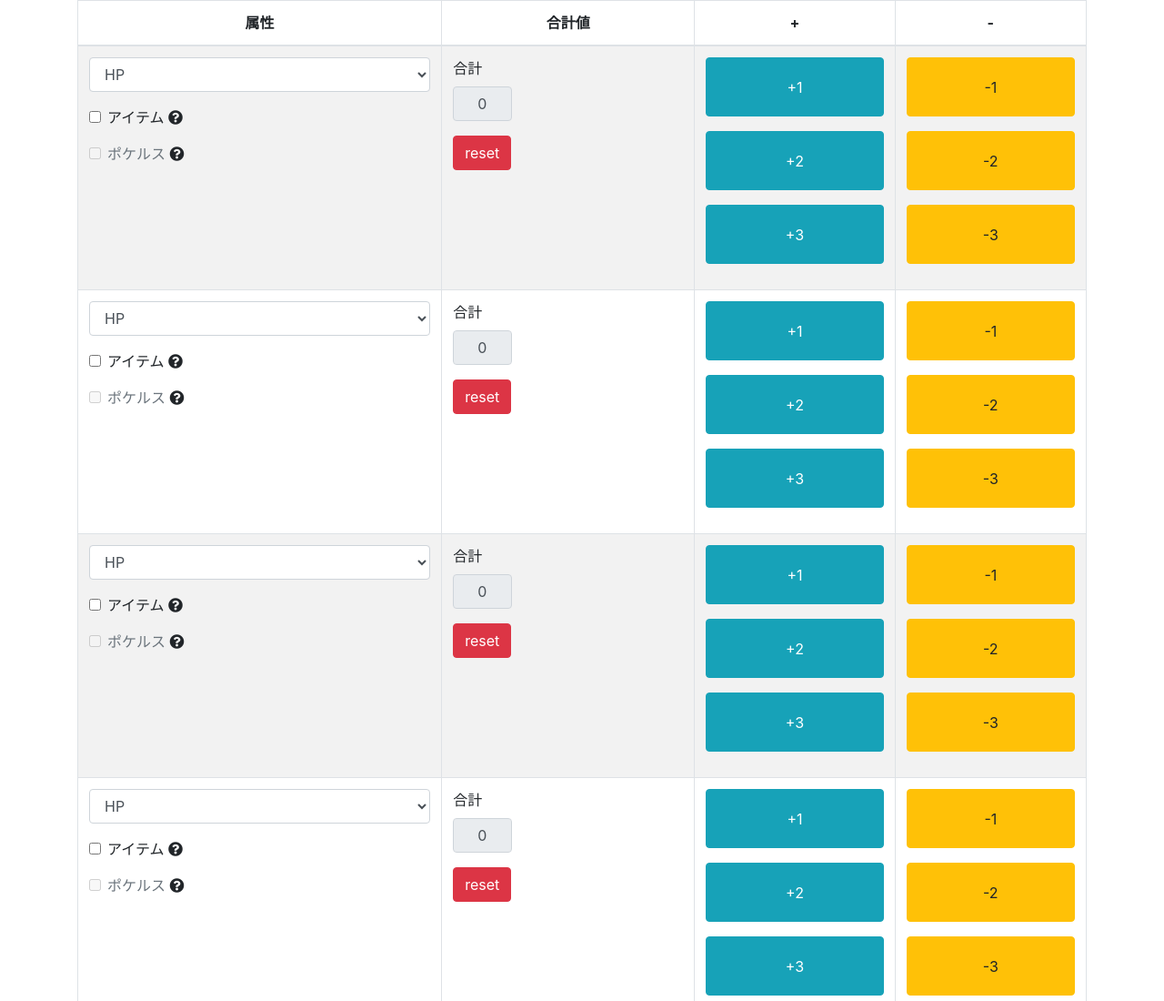
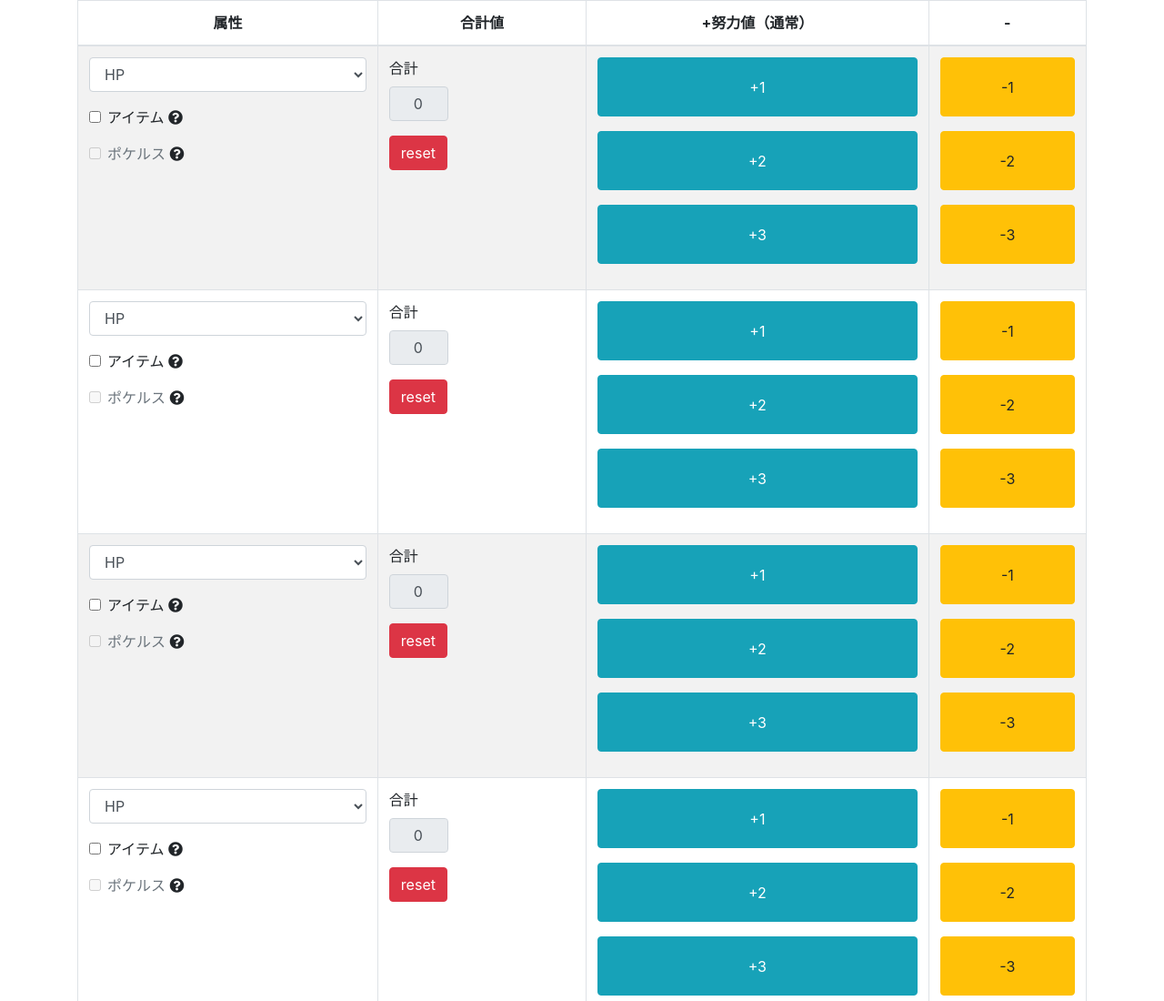
Before and after one commit to orangedm/PokeDoryokuchi, a plain HTML site: page doryokuchi.html in a window 1280 px wide. Shown: the top 1100 px of the page at 91% size. Drawn offline with nearby package versions, Linux system fonts and the light colour scheme.

Commit message:
Update doryokuchi.html

```diff
--- a/doryokuchi.html
+++ b/doryokuchi.html
@@ -38,7 +38,7 @@
                 <tr>
                     <th class="tr_type">属性</th>
                     <th class="tr_val">合計値</th>
-                    <th class="tr_btn">+</th>
+                    <th class="tr_btn">+努力値（通常）</th>
                     <th class="tr_btn">-</th>
                 </tr>
             </thead>
```
